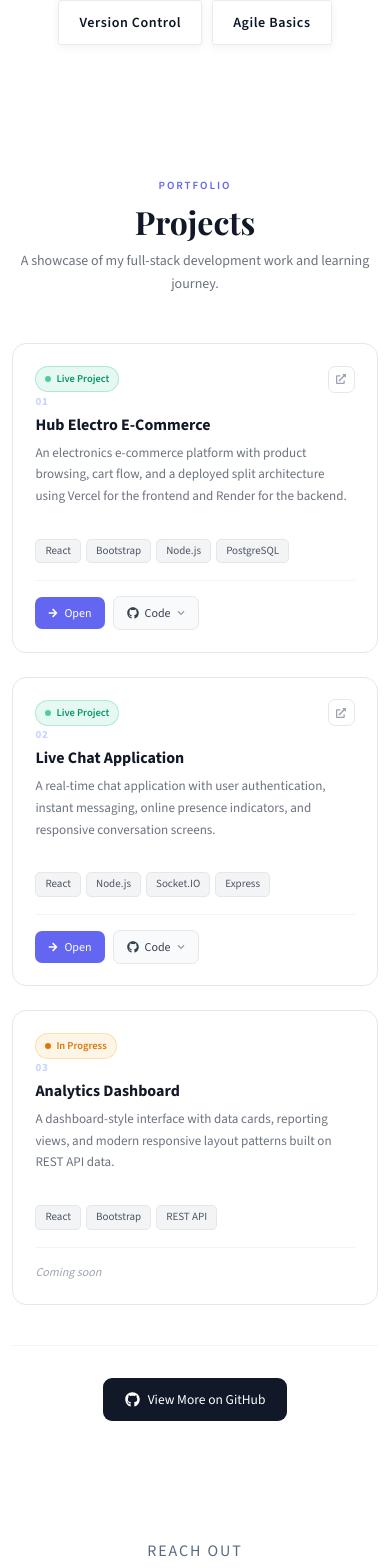
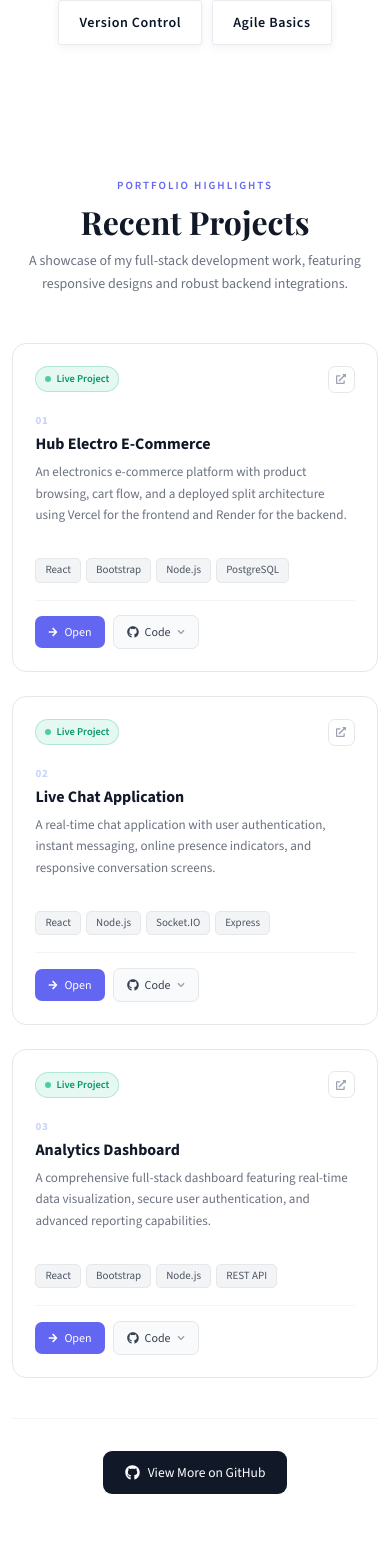
Before and after one commit to Ukullayappa/My-Portfolio, a React (Vite) app: page / in a window 390 px wide. Shown: the part 4927-6495 px from the top of the page. Built offline with nearby package versions, Linux system fonts and the light colour scheme.

Commit message:
Fix project card responsiveness and update Analytics Dashboard links

```diff
--- a/src/components/Projects.jsx
+++ b/src/components/Projects.jsx
@@ -1,5 +1,5 @@
 import { motion, useInView } from 'framer-motion'
-import { useRef, useState } from 'react'
+import { useRef, useState, useEffect } from 'react'
 import { Badge, Button, Card, Col, Container, Row } from 'react-bootstrap'
 import { FaArrowRight, FaExternalLinkAlt, FaGithub, FaLayerGroup, FaServer, FaChevronDown } from 'react-icons/fa'
 
@@ -29,9 +29,12 @@ const projects = [
   {
     title: 'Analytics Dashboard',
     description:
-      'A dashboard-style interface with data cards, reporting views, and modern responsive layout patterns built on REST API data.',
-    tags: ['React', 'Bootstrap', 'REST API'],
-    status: 'In Progress',
+      'A comprehensive full-stack dashboard featuring real-time data visualization, secure user authentication, and advanced reporting capabilities.',
+    tags: ['React', 'Bootstrap', 'Node.js', 'REST API'],
+    frontendRepo: 'https://github.com/Ukullayappa/Analytics-Dashboard-frontend.git',
+    backendRepo: 'https://github.com/Ukullayappa/Analytics-Dashboard-backend.git',
+    live: 'https://analytics-dashboard-eight-orcin.vercel.app/',
+    status: 'Live Project',
     number: '03',
   },
 ]
@@ -230,8 +233,12 @@ function StatusBadge({ status }) {
   )
 }
 
-function CodeDropdown({ frontendRepo, backendRepo }) {
+function CodeDropdown({ frontendRepo, backendRepo, onToggle }) {
   const [open, setOpen] = useState(false)
+
+  useEffect(() => {
+    if (onToggle) onToggle(open);
+  }, [open, onToggle]);
 
   return (
     <div style={{ position: 'relative' }}>
@@ -242,6 +249,8 @@ function CodeDropdown({ frontendRepo, backendRepo }) {
         <FaGithub size={12} /> Code <FaChevronDown size={8} style={{ opacity: 0.5 }} />
       </button>
       {open && (
+        <>
+          <div style={{ position: 'fixed', inset: 0, zIndex: 99 }} onClick={() => setOpen(false)} />
           <div style={styles.dropdown} onClick={(e) => e.stopPropagation()}>
             <a
               href={frontendRepo}
@@ -265,6 +274,7 @@ function CodeDropdown({ frontendRepo, backendRepo }) {
               <FaServer size={11} style={{ color: '#6366f1' }} /> Backend
             </a>
           </div>
+        </>
       )}
     </div>
   )
@@ -272,23 +282,23 @@ function CodeDropdown({ frontendRepo, backendRepo }) {
 
 function ProjectCard({ item, index, inView }) {
   const [hovered, setHovered] = useState(false)
+  const [dropdownOpen, setDropdownOpen] = useState(false)
 
   return (
-    <Col lg={4} md={6} className="d-flex">
+    <Col lg={4} md={6} className="d-flex" style={{ zIndex: dropdownOpen ? 100 : 1 }}>
       <motion.div
         className="w-100"
         initial={{ opacity: 0, y: 24 }}
         animate={inView ? { opacity: 1, y: 0 } : {}}
         transition={{ duration: 0.45, delay: index * 0.1 }}
         style={{ height: '100%' }}
-        onClick={() => {}}
       >
         <div
           style={{
             ...styles.card,
             height: '100%',
-            boxShadow: hovered ? '0 8px 28px rgba(99,102,241,0.10)' : 'none',
-            borderColor: hovered ? '#c7d2fe' : '#e5e7eb',
+            boxShadow: hovered || dropdownOpen ? '0 8px 28px rgba(99,102,241,0.10)' : 'none',
+            borderColor: hovered || dropdownOpen ? '#c7d2fe' : '#e5e7eb',
             transform: hovered ? 'translateY(-3px)' : 'translateY(0)',
           }}
           onMouseEnter={() => setHovered(true)}
@@ -297,7 +307,7 @@ function ProjectCard({ item, index, inView }) {
           <div style={{ padding: '1.35rem 1.4rem', display: 'flex', flexDirection: 'column', height: '100%' }}>
 
             {/* Top row */}
-            <div style={{ display: 'flex', justifyContent: 'space-between', alignItems: 'center' }}>
+            <div style={{ display: 'flex', justifyContent: 'space-between', alignItems: 'center', marginBottom: '1.2rem' }}>
               <StatusBadge status={item.status} />
               {item.live && (
                 <a
@@ -344,7 +354,11 @@ function ProjectCard({ item, index, inView }) {
                     >
                       <FaArrowRight size={10} /> Open
                     </a>
-                    <CodeDropdown frontendRepo={item.frontendRepo} backendRepo={item.backendRepo} />
+                    <CodeDropdown
+                      frontendRepo={item.frontendRepo}
+                      backendRepo={item.backendRepo}
+                      onToggle={setDropdownOpen}
+                    />
                   </>
                 ) : (
                   <span style={{ fontSize: '12px', color: '#9ca3af', fontStyle: 'italic' }}>Coming soon</span>
@@ -382,10 +396,10 @@ export default function Projects() {
             animate={inView ? { opacity: 1, y: 0 } : {}}
             transition={{ duration: 0.4 }}
           >
-            <p style={styles.eyebrow}>Portfolio</p>
-            <h2 style={styles.title}>Projects</h2>
+            <p style={styles.eyebrow}>Portfolio Highlights</p>
+            <h2 style={styles.title}>Recent Projects</h2>
             <p style={{ ...styles.subtitle, maxWidth: '440px', margin: '0 auto' }}>
-              A showcase of my full-stack development work and learning journey.
+              A showcase of my full-stack development work, featuring responsive designs and robust backend integrations.
             </p>
           </motion.div>
 
--- a/src/index.css
+++ b/src/index.css
@@ -533,6 +533,16 @@ h1, h2, h3, h4 { font-family: var(--font-display); font-weight: 700; color: var(
   border-radius: 10px;
   padding: 10px 12px;
   font-weight: 600;
+  transition: all 0.2s ease;
+}
+.project-repo-menu .dropdown-item:hover {
+  background: rgba(26,115,232,0.08);
+  color: #1a73e8;
+}
+.project-showcase-card.dropdown-active {
+  box-shadow: 0 24px 50px rgba(10,22,40,0.15);
+  border: 1.5px solid var(--navy-accent) !important;
+  transform: translateY(-4px);
 }
 .projects-footer-panel {
   margin-top: 44px;
@@ -664,7 +674,16 @@ footer { background: var(--navy); color: rgba(255,255,255,0.7); }
     justify-content: center;
   }
   .project-card-actions {
-    flex-wrap: wrap;
+    flex-direction: column;
+    gap: 10px;
+  }
+  .project-action-btn {
+    width: 100%;
+    flex: none;
+  }
+  .project-repo-toggle {
+    width: 100%;
+    justify-content: center;
   }
   .project-card-description,
   .project-tags-row {
```
Lines whose indentation alone changed are shown as unchanged.
